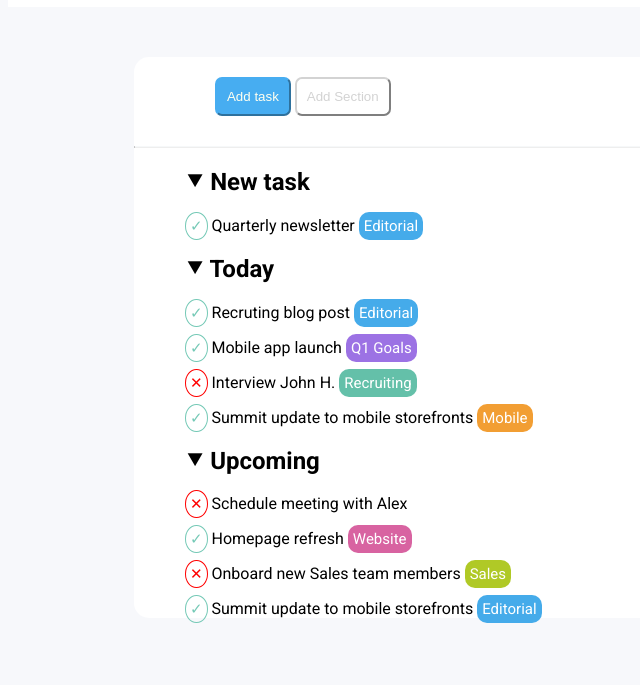
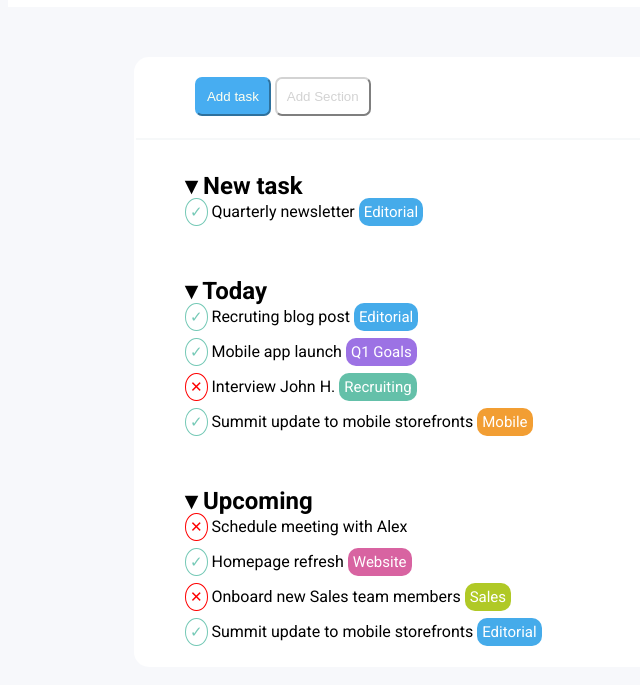
Before and after one commit to fdeluca85/html-css-toboolist, a plain HTML site: page index.html in a window 1280 px wide. Shown: the part 91-776 px from the top of the page, without its empty margins (0-640 px from the left). Drawn offline with Linux system fonts and the light colour scheme.

Commit message:
correzione css

```diff
--- a/css/style.css
+++ b/css/style.css
@@ -2,6 +2,18 @@
         background-color: #F7F8FB;
         font-family: 'Roboto', sans-serif;
         }
+    hr {
+        border: 1px solid #F6F8F9;
+        margin: 2px;
+      }
+    p{
+        margin-top:2px;
+        }
+    h2 {
+        margin-bottom: 2px;
+        }
+
+/* ******generale****** */
     .container {
         background-color: #FFFFFF;
         width: 100%;
@@ -12,17 +24,14 @@
         margin-top: 50px;
         width: 80%;
         border-radius: 15px;
-
         }
     .container-md {
         width: 90%;
         margin:auto;
+        padding: 10px;
     }
-    hr {
-        border-top: 1px solid #F6F8F9;
-      }
-    /* header */
 
+/* ********header******** */
     #logo {
         height: 70px;
         vertical-align: middle;
@@ -34,11 +43,11 @@
         vertical-align: middle;
     }
 
-    /* main */
-    /* bottoni navbar*/
+/* *********main*********** */
+
+/* *********bottoni********* */
     .riga-bottoni{
-        margin: 10px;
-        padding: 20px ;
+        padding: 10px ;
     }
     button {
         border-radius: 7px;
@@ -55,23 +64,26 @@
             border-color: lightgrey;
             }
 
-.circle-green{border: 1px solid #75C9B6;
-    color: #75C9B6;
+/* ********check & cross******* */
+    .circle{
         width: 25px;
         height: 25px;
         border-radius: 50%;
         padding: 4px;
         font-size: 15px;
     }
-.circle-red{border: 1px solid red;
+    .green1{
+        border: 1px solid #75C9B6;
+        color: #75C9B6;
+    }
+    .red1{
+        border: 1px solid red;
         color: red;
-    width: 25px;
-    height: 25px;
-    border-radius: 50%;
-    padding: 4px;
-    font-size: 15px;
     }
-.categoria{text-align: center;
+
+/* *******categorie******* */
+    .categoria{
+        text-align: center;
         padding: 5px;
         font-size: 15px;
         border-radius: 10px;
--- a/index.html
+++ b/index.html
@@ -25,39 +25,39 @@
         <div class="container-centrale">
             <div class="container-md">
 
-            <!-- navbar     -->
+            <!-- bottoni    -->
             <div class="riga-bottoni">
                 <button id="task">Add task</button>
                 <button id="section">Add Section</button>
             </div>
         </div>
         <hr>
-            <!-- /navbar     -->
+            <!-- /bottoni   -->
 
     <!-- new task -->
     <div class="container-md">
-        <h2>&#11206; New task</h2>
-        <p><span class="circle-green">&#10003;</span> Quarterly newsletter <span class="categoria editorial">Editorial</span></p>
+        <h2>&#9662; New task</h2>
+        <p><span class="circle green1">&#10003;</span> Quarterly newsletter <span class="categoria editorial">Editorial</span></p>
     </div>
     <!-- /new task -->
 
     <!-- today -->
     <div class="container-md">
-        <h2>&#11206; Today</h2>
-        <p><span class="circle-green">&#10003;</span> Recruting blog post <span class="categoria editorial">Editorial</span></p>
-        <p><span class="circle-green">&#10003;</span> Mobile app launch <span class="categoria q1">Q1 Goals</span></p>
-        <p><span class="circle-red">&#10005;</span> Interview John H. <span class="categoria recruiting">Recruiting</span></p>
-        <p><span class="circle-green">&#10003;</span> Summit update to mobile storefronts <span class="categoria mobile">Mobile</span></p>
+        <h2>&#9662; Today</h2>
+        <p><span class="circle green1">&#10003;</span> Recruting blog post <span class="categoria editorial">Editorial</span></p>
+        <p><span class="circle green1">&#10003;</span> Mobile app launch <span class="categoria q1">Q1 Goals</span></p>
+        <p><span class="circle red1">&#10005;</span> Interview John H. <span class="categoria recruiting">Recruiting</span></p>
+        <p><span class="circle green1">&#10003;</span> Summit update to mobile storefronts <span class="categoria mobile">Mobile</span></p>
      </div>
     <!-- /today -->
 
     <!-- upcoming -->
     <div class="container-md">
-        <h2>&#11206; Upcoming</h2>
-        <p><span class="circle-red">&#10005;</span> Schedule meeting with Alex</p>
-        <p><span class="circle-green">&#10003;</span> Homepage refresh <span class="categoria website">Website</span></p>
-        <p><span class="circle-red">&#10005;</span> Onboard new Sales team members <span class="categoria sales">Sales</span></p>
-        <p><span class="circle-green">&#10003;</span> Summit update to mobile storefronts <span class="categoria editorial">Editorial</span></p>
+        <h2>&#9662; Upcoming</h2>
+        <p><span class="circle red1">&#10005;</span> Schedule meeting with Alex</p>
+        <p><span class="circle green1">&#10003;</span> Homepage refresh <span class="categoria website">Website</span></p>
+        <p><span class="circle red1">&#10005;</span> Onboard new Sales team members <span class="categoria sales">Sales</span></p>
+        <p><span class="circle green1">&#10003;</span> Summit update to mobile storefronts <span class="categoria editorial">Editorial</span></p>
      </div>
     <!-- /upcoming -->
         </div>
```
Lines whose indentation alone changed are shown as unchanged.
